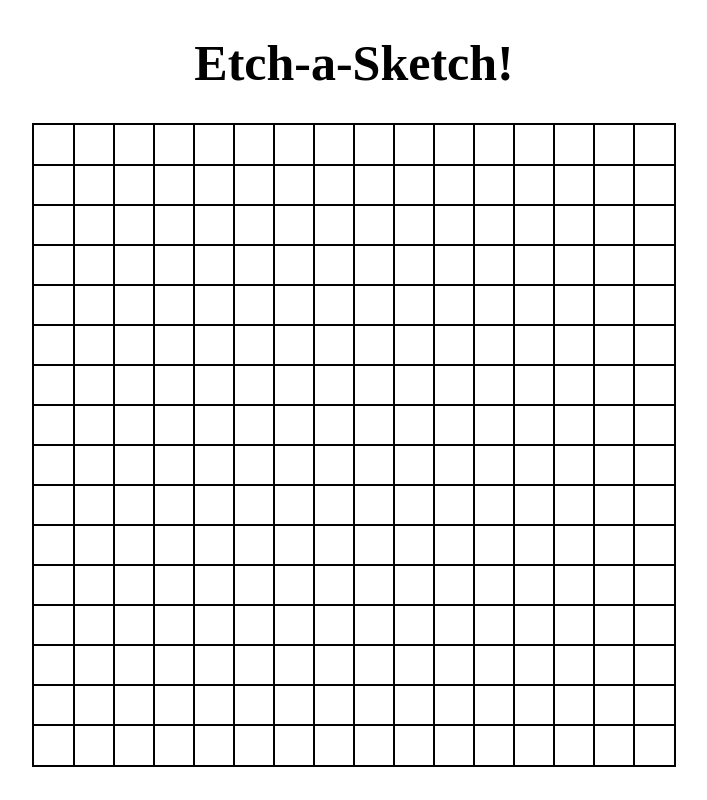
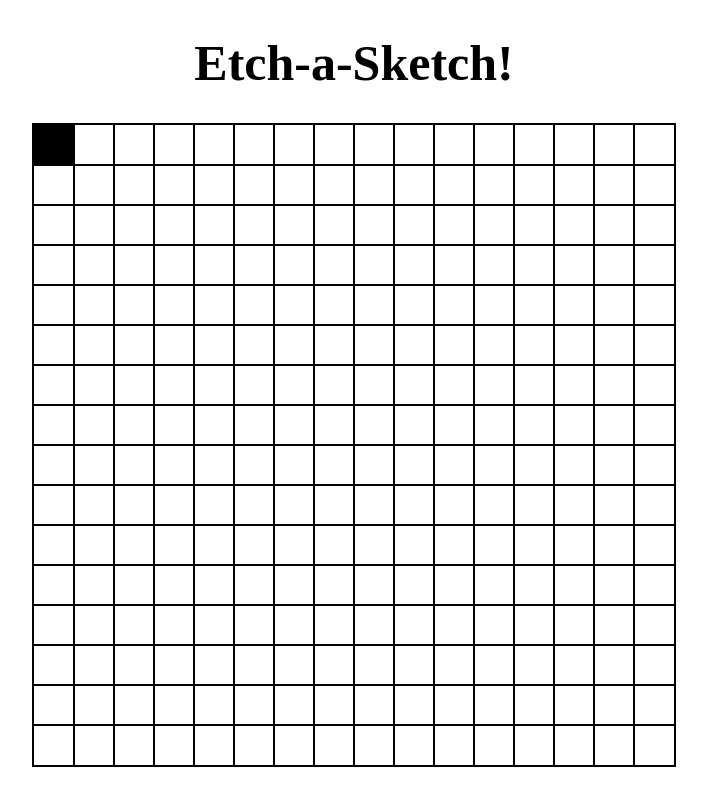
Before and after one commit to Wolflington/etch-a-sketch, a plain HTML site: page index.html in a window 1280 px wide. In both pictures the pointer is over the element 340 px from the left and 145 px from the top of the page. Shown: the whole page, without its empty margins (286-993 px from the left). Drawn offline with Linux system fonts and the light colour scheme.

Commit message:
Add hover effect over the grids that does not leave trails

```diff
--- a/style.css
+++ b/style.css
@@ -29,3 +29,7 @@ h1 {
     margin: 0;
     padding: 0;
 }
+
+.grid:hover{
+    background-color: rgb(0, 0, 0);
+}
```
